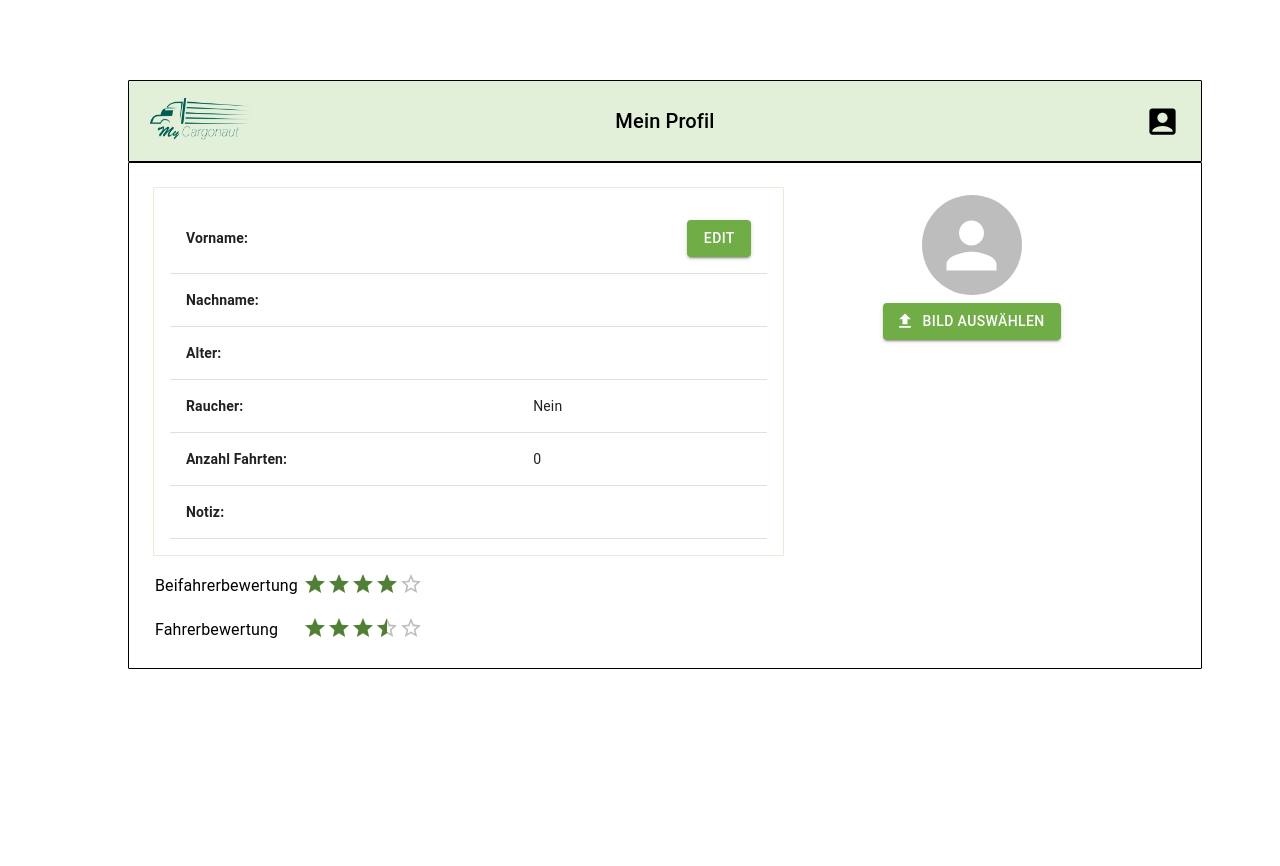
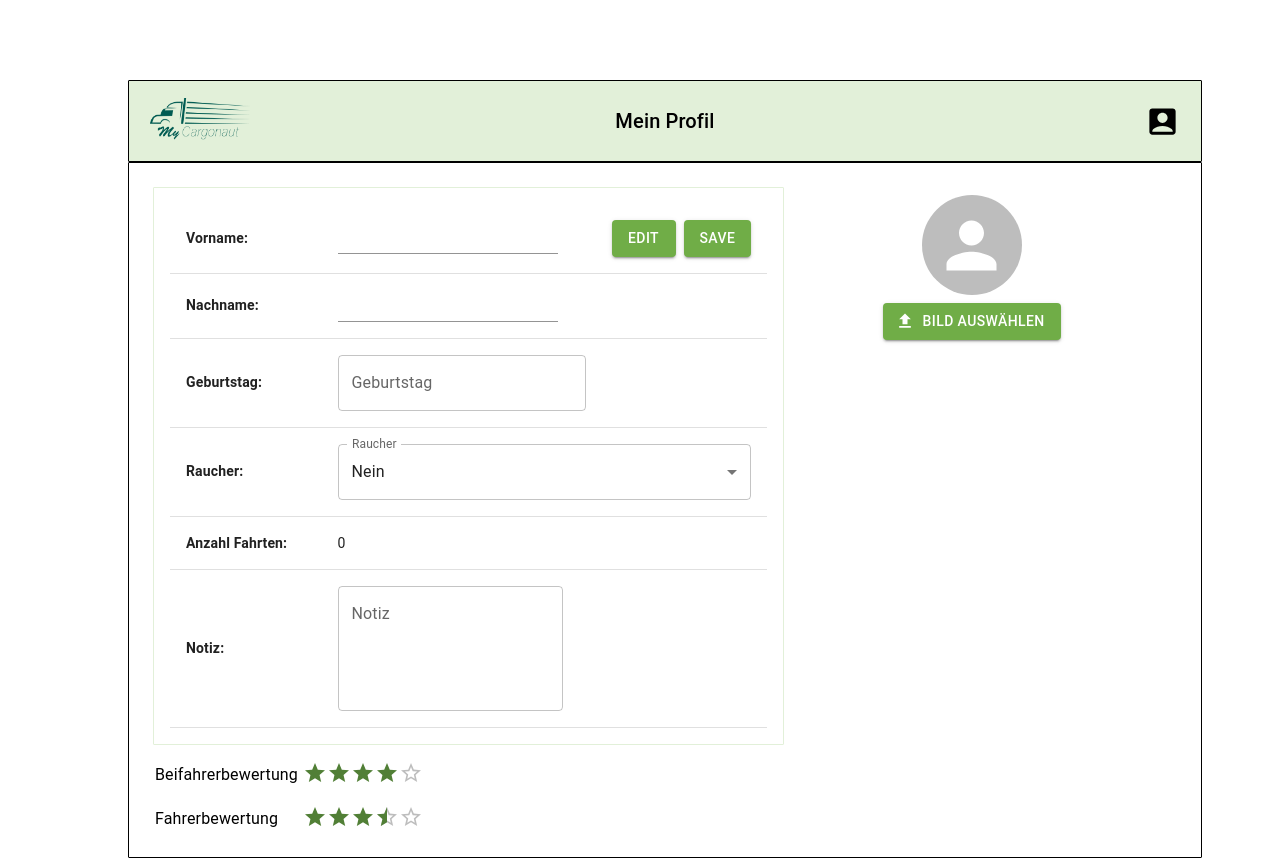
Before and after one commit to mariemllr/MyCargonaut-Frontend, a React (Create React App) app: page /profil in a window 1280 px wide. Both pictures are taken after a click on the button "EDIT". Shown: the top 866 px of the page. Built offline with nearby package versions, Linux system fonts and the light colour scheme.

Commit message:
feature: made profile editable except for profile picture

```diff
--- a/src/components/Profile/ProfileInformation/ProfileInformation.tsx
+++ b/src/components/Profile/ProfileInformation/ProfileInformation.tsx
@@ -5,20 +5,58 @@ import {
   TableRow,
   TableCell,
   Button,
+  Input,
+  FormControl,
+  InputLabel,
+  MenuItem,
+  Select,
+  TextField,
 } from '@mui/material';
 import Grid2 from '@mui/material/Unstable_Grid2';
-import { UserState } from '../../../reducer/user';
+import {
+  UserState,
+  setBirthday,
+  setFirstName,
+  setLastName,
+  setNote,
+  setSmoker,
+} from '../../../reducer/user';
 import UserAvatar from '../../UserAvatar/UserAvatar';
 import Evaluation from '../../Evaluation/Evaluation';
 import uploadImage from '../../../utility/UploadImage';
+import { useState } from 'react';
+import { useDispatch } from 'react-redux';
+import { DatePicker } from '@mui/x-date-pickers';
+import rest from '../../../utility/rest';
 
 interface ProfileInformationProps {
   user: UserState;
 }
 
 const ProfileInformation: React.FC<ProfileInformationProps> = ({ user }) => {
+  const [editing, setEditing] = useState(false);
+  const dispatch = useDispatch();
+
   const handleEdit = () => {
-    // Add your functionality here
+    setEditing(true);
+  };
+
+  const handleSave = async () => {
+    const { firstName, lastName, birthday, smoker, note } = user;
+    const updatedUser = {
+      ...(firstName && { firstName }),
+      ...(lastName && { lastName }),
+      ...(birthday && { birthday }),
+      ...(smoker && { smoker }),
+      ...(note && { note }),
+    };
+    setEditing(false);
+    try {
+      const response = await rest.put('/profile', updatedUser);
+      console.log(response);
+    } catch (error) {
+      console.error(error);
+    }
   };
 
   const handleImageChange = () => {
@@ -61,10 +99,38 @@ const ProfileInformation: React.FC<ProfileInformationProps> = ({ user }) => {
                         alignItems: 'center',
                       }}
                     >
-                      <Box>{user.firstName}</Box>
-                      <Button variant='contained' onClick={handleEdit}>
-                        Edit
-                      </Button>
+                      <Box>
+                        {editing ? (
+                          <Input
+                            value={user.firstName}
+                            onChange={(e) =>
+                              dispatch(setFirstName(e.target.value))
+                            }
+                          />
+                        ) : (
+                          user.firstName
+                        )}
+                      </Box>
+                      <Box
+                        sx={{
+                          display: 'flex',
+                          justifyContent: 'space-between',
+                          alignItems: 'center',
+                        }}
+                      >
+                        <Button
+                          variant='contained'
+                          onClick={handleEdit}
+                          sx={{ mr: 1 }}
+                        >
+                          Edit
+                        </Button>
+                        {editing && (
+                          <Button variant='contained' onClick={handleSave}>
+                            Save
+                          </Button>
+                        )}
+                      </Box>
                     </Box>
                   </TableCell>
                 </TableRow>
@@ -72,19 +138,62 @@ const ProfileInformation: React.FC<ProfileInformationProps> = ({ user }) => {
                   <TableCell>
                     <strong>Nachname:</strong>
                   </TableCell>
-                  <TableCell>{user.lastName}</TableCell>
+                  <TableCell>
+                    {editing ? (
+                      <Input
+                        value={user.lastName}
+                        onChange={(e) => dispatch(setLastName(e.target.value))}
+                      />
+                    ) : (
+                      user.lastName
+                    )}
+                  </TableCell>
                 </TableRow>
                 <TableRow>
                   <TableCell>
-                    <strong>Alter:</strong>
+                    <strong>Geburtstag:</strong>
                   </TableCell>
-                  <TableCell>{user.birthday?.toLocaleDateString()}</TableCell>
+                  <TableCell>
+                    {editing ? (
+                      <DatePicker
+                        label='Geburtstag'
+                        value={user.birthday || null}
+                        onChange={(date) => {
+                          if (date !== null) {
+                            dispatch(setBirthday(date));
+                          }
+                        }}
+                      />
+                    ) : (
+                      user.birthday?.toLocaleDateString()
+                    )}
+                  </TableCell>
                 </TableRow>
                 <TableRow>
                   <TableCell>
                     <strong>Raucher:</strong>
                   </TableCell>
-                  <TableCell>{user.smoker ? 'Ja' : 'Nein'}</TableCell>
+                  <TableCell>
+                    {editing ? (
+                      <FormControl fullWidth>
+                        <InputLabel>Raucher</InputLabel>
+                        <Select
+                          value={user.smoker ? 'true' : 'false'}
+                          label='Raucher'
+                          onChange={(e) =>
+                            dispatch(setSmoker(e.target.value === 'true'))
+                          }
+                        >
+                          <MenuItem value={'true'}>Ja</MenuItem>
+                          <MenuItem value={'false'}>Nein</MenuItem>
+                        </Select>
+                      </FormControl>
+                    ) : user.smoker ? (
+                      'Ja'
+                    ) : (
+                      'Nein'
+                    )}
+                  </TableCell>
                 </TableRow>
                 <TableRow>
                   <TableCell>
@@ -96,7 +205,21 @@ const ProfileInformation: React.FC<ProfileInformationProps> = ({ user }) => {
                   <TableCell>
                     <strong>Notiz:</strong>
                   </TableCell>
-                  <TableCell>{user.note}</TableCell>
+                  <TableCell>
+                    {editing ? (
+                      <TextField
+                        label='Notiz'
+                        multiline
+                        rows={4}
+                        defaultValue={user.note}
+                        onChange={(e) => {
+                          dispatch(setNote(e.target.value));
+                        }}
+                      />
+                    ) : (
+                      user.note
+                    )}
+                  </TableCell>
                 </TableRow>
               </TableBody>
             </Table>
```
